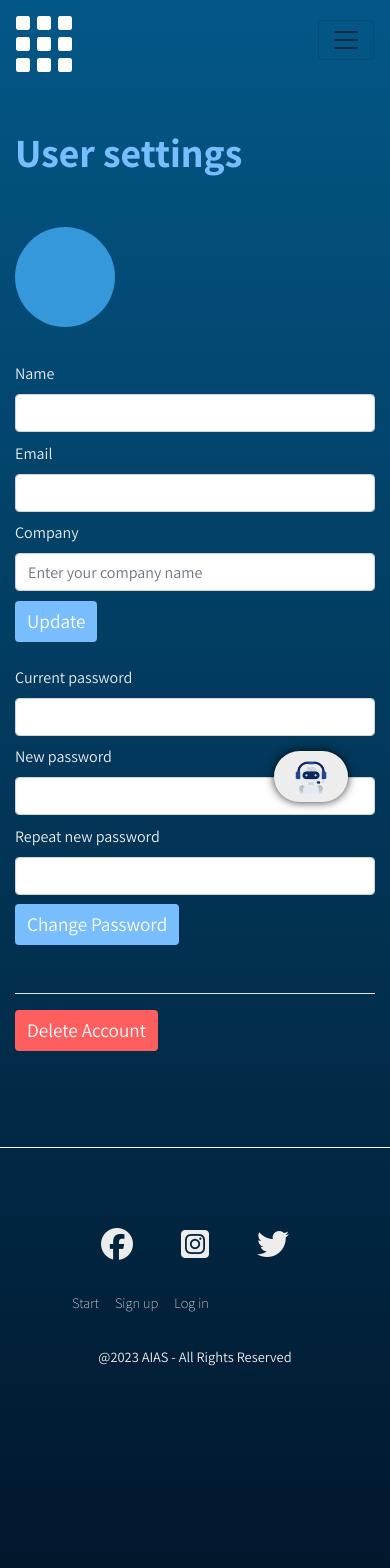
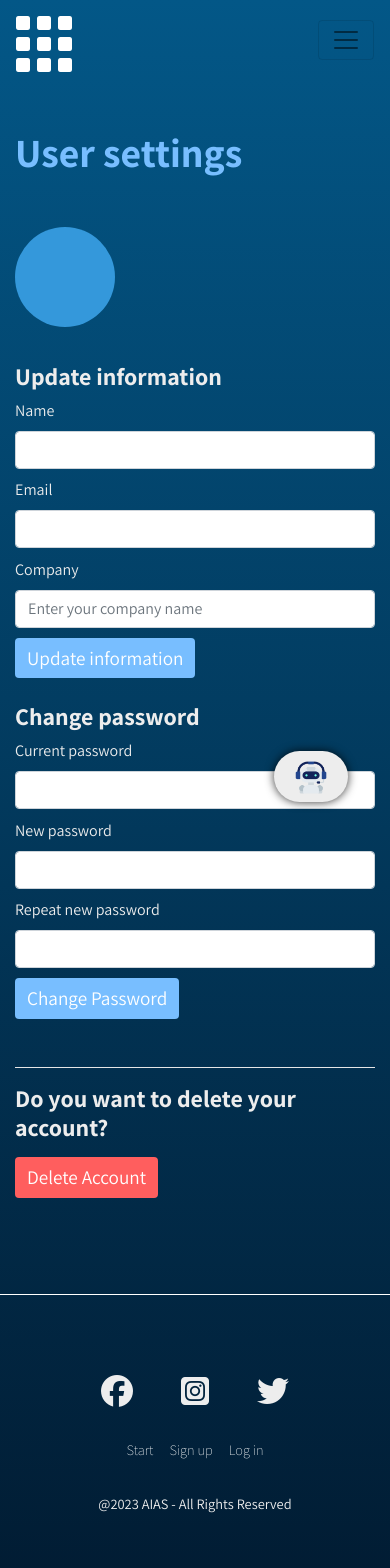
Before and after one commit to LucasHSchuber/react_projekt_javascriptbaserad_webbutveckling, a React (Create React App) app in the folder client_react/: page /usersettings in a window 390 px wide. Shown: the top 1568 px of the page. Built offline with nearby package versions, Linux system fonts and the light colour scheme; no server answers; a web font is replaced by a local one.

Commit message:
small fixes

```diff
--- a/client_react/src/assets/css/main.css
+++ b/client_react/src/assets/css/main.css
@@ -357,6 +357,9 @@ footer .menu-link:hover {
   }
   footer .menu-link {
     font-size: 0.9em;
+    text-align: center;
+  }
+  .footer-nav {
     text-align: center;
   }
 }
@@ -855,6 +858,10 @@ footer .menu-link:hover {
   background-color: #468ED2;
   border: none;
 }
+.usersettings hr {
+  max-width: 30em;
+  margin-left: 0;
+}
 .usersettings .delete-account-button {
   background-color: rgb(255, 94, 94);
   border: none;
--- a/client_react/src/assets/scss/main.scss
+++ b/client_react/src/assets/scss/main.scss
@@ -15,11 +15,8 @@
     padding: 0;
 }
 
-
-
 body {
     background-color: rgb(236, 236, 236);
-
 }
 
 
@@ -77,8 +74,6 @@ body {
 
         }
 
-
-
         .menu-visible {
             display: block;
         }
@@ -121,7 +116,7 @@ body {
 
 }
 
-@media screen and (max-width: 992px) {}
+
 
 
 
@@ -404,6 +399,7 @@ footer {
     }
 }
 
+
 @media screen and (max-width: 772px) {
     footer {
         padding: 5em 1em;
@@ -413,6 +409,10 @@ footer {
             font-size: 0.9em;
             text-align: center;
         }
+    }
+
+    .footer-nav {
+        text-align: center;
     }
 }
 
@@ -1030,6 +1030,11 @@ footer {
         }
     }
 
+    hr {
+        max-width: 30em;
+        margin-left: 0;
+    }
+
     .delete-account-button {
         background-color: rgb(255, 94, 94);
         border: none;
--- a/client_react/src/components/footerComponents/footer.js
+++ b/client_react/src/components/footerComponents/footer.js
@@ -19,9 +19,9 @@ function Footer() {
                     <i class="mx-5 fa-brands fa-2x fa-square-instagram"></i>
                     <i class="fa-brands fa-2x fa-twitter"></i>
                 </div>
-                <div className='footer-nav d-flex justify-content-md-center my-3'>
+
+                <div className='footer-nav d-flex justify-content-center my-3'>
                     <Navbar>
-                        <Navbar aria-controls="navbarSupportedContent" />
                         <Nav className={`d-flex flex-row menulinks ${isMenuVisible ? 'menu-visible' : ''}`}>
                             {/* Conditionally render other links based on authentication status */}
                             {isLoggedIn ? (
@@ -59,9 +59,9 @@ function Footer() {
                                 </>
                             )}
                         </Nav>
-
                     </Navbar>
                 </div>
+
                 <div className='d-flex justify-content-center' style={{ fontSize: "0.9em" }}>
                     <p>@2023 AIAS - All Rights Reserved</p>
                 </div>
--- a/client_react/src/components/mainComponents/StartPage.js
+++ b/client_react/src/components/mainComponents/StartPage.js
@@ -2,12 +2,37 @@
 // typically use the useEffect hook. The useEffect hook is used for side effects in functional components, such as data fetching, subscriptions, or manually changing the DOM.
 import React, { useEffect, useState } from 'react';
 import { Link } from 'react-router-dom';
+import backgroundImage from '../../assets/images/aiface.png';
+
 
 
 function StartPage() {
 
+    const [isSmallScreen, setIsSmallScreen] = useState(window.innerWidth < 772);
+
+    useEffect(() => {
+        const handleResize = () => {
+            setIsSmallScreen(window.innerWidth < 772);
+        };
+
+        window.addEventListener('resize', handleResize);
+
+        return () => {
+            window.removeEventListener('resize', handleResize);
+        };
+    }, []);
+
+
+    const startPageStyle = {
+        backgroundImage: `url(${backgroundImage})`,
+        backgroundSize: isSmallScreen ? '120% auto' : ' 95% auto',
+        backgroundRepeat: 'no-repeat',
+        backgroundPosition: 'center',
+    };
+
+
     return (
-        <main className='py-5'>
+        <main className='pt-5' style={startPageStyle}>
             <div className='startpage'>
 
                 <h1>Artificial Intellegence <br></br><span>Accounting System</span></h1>
--- a/client_react/src/components/mainComponents/UserSettings.js
+++ b/client_react/src/components/mainComponents/UserSettings.js
@@ -209,6 +209,7 @@ function UserSettings() {
                     </div>
 
                     <div className="updatedata">
+                        <h5>Update information</h5>
                         <Form>
                             <Form.Group controlId="formName" className="short">
                                 <Form.Label>Name</Form.Label>
@@ -244,12 +245,15 @@ function UserSettings() {
                             </Form.Group>
 
                             <Button className='button' onClick={event => updateData(userData.id)}>
-                                Update
+                                Update information
                             </Button>
                         </Form>
                     </div>
 
+
+
                     <div className="changepassword mb-5 mt-4">
+                        <h5>Change password</h5>
                         <Form>
                             <Form.Group controlId="" className="short">
                                 <Form.Label>Current password</Form.Label>
@@ -290,6 +294,7 @@ function UserSettings() {
                     <hr style={{ backgroundColor: "white" }}></hr>
 
                     <div className='deleteaccountwrapper'>
+                        <h5 className='mt-3 mb-3'>Do you want to delete your account?</h5>
                         <Button className='delete-account-button' onClick={openDeleteModal}>
                             Delete Account
                         </Button>
```
Also changed, not shown: 2 other files (tests, documents, lock files or other folders). Lines whose indentation alone changed are shown as unchanged.
